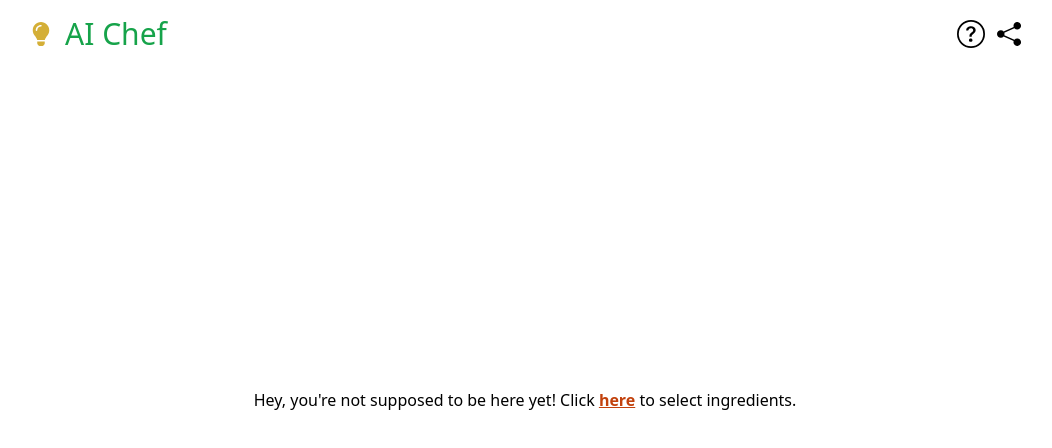
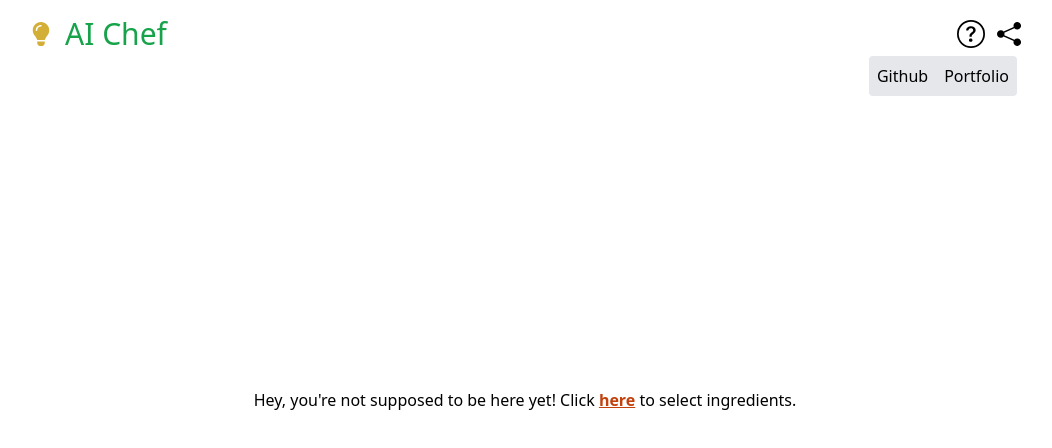
Before and after one commit to jeremiah-quill/Brainfood, a React (Create React App) app: page /choose-recipe in a window 1280 px wide. Both pictures are taken after a click on the button 1124 px from the left and 34 px from the top of the page. Shown: the top 448 px of the page, without its empty margins (115-1167 px from the left). Built offline with nearby package versions, Linux system fonts and the light colour scheme.

Commit message:
added socials bar rendered when button in nav is clicked.  linking to github and portfolio

```diff
--- a/src/components/ChooseRecipe/ChooseRecipe.js
+++ b/src/components/ChooseRecipe/ChooseRecipe.js
@@ -75,17 +75,19 @@ const ChooseRecipe = () => {
   }
 
   return (
+    <>
       <div className="bg-gray-200 p-10 rounded">
         <h2 className="mb-20 max-w-lg">
-        Our AI Chef was kind enough to come up with 3 recipes that include your ingredients. Choose
-        from the suggestions below and our AI will generate a full recipe for you to follow.
+          Our AI Chef was kind enough to come up with 3 recipes that include your ingredients.
+          Choose from the suggestions below and our AI will generate a full recipe for you to
+          follow.
         </h2>
         <ul className="flex flex-col gap-5 items-center">
           {location.state.map((recipe, idx) => (
             <li key={idx}>
               <Button
                 onClick={() => handleChooseRecipe(recipe)}
-              uniqueClassNames="bg-gray-300 hover:brightness-110"
+                uniqueClassNames="bg-gray-500 text-white hover:bg-green-600 transition-all"
                 text={recipe}
               />
             </li>
@@ -93,6 +95,10 @@ const ChooseRecipe = () => {
         </ul>
         {isLoading}
       </div>
+      <Link className="p-2 mt-5 bg-yellow-500 rounded hover:brightness-125 transition-all" to="/">
+        Go back
+      </Link>
+    </>
   );
 };
 
--- a/src/components/GetCookin/GetCookin.js
+++ b/src/components/GetCookin/GetCookin.js
@@ -1,5 +1,5 @@
 import React from "react";
-import { Link, useLocation } from "react-router-dom";
+import { Link, useLocation, Navigate } from "react-router-dom";
 import { useIngredientsContext } from "../../contexts/IngredientsContext";
 
 const GetCookin = () => {
@@ -22,6 +22,7 @@ const GetCookin = () => {
   console.log(location.state);
 
   return (
+    <>
       <div className="bg-gray-200 p-10 rounded">
         <h2 className="text-4xl mb-10 text-center">{chosenRecipeName}</h2>
         <h3 className="text-xl">Your Ingredients</h3>
@@ -36,6 +37,10 @@ const GetCookin = () => {
           ))}
         </ol>
       </div>
+      <Link className="p-2 mt-5 bg-yellow-500 rounded hover:brightness-125 transition-all" to="/">
+        Start Over
+      </Link>
+    </>
   );
 };
 
--- a/src/components/Ingredient/Ingredient.js
+++ b/src/components/Ingredient/Ingredient.js
@@ -10,7 +10,7 @@ const Ingredient = ({ ingredient }) => {
   }
 
   return (
-    <li className="py-1 px-2 rounded flex items-center gap-2 bg-gray-400">
+    <li className="py-1 px-2 rounded flex items-center gap-2 bg-gray-500 text-white">
       <div>
         <h2 className="align-text-bottom inline-block">{ingredient.name}</h2>
       </div>
--- a/src/components/Navbar/Navbar.js
+++ b/src/components/Navbar/Navbar.js
@@ -1,8 +1,14 @@
-import React from "react";
+import React, { useState } from "react";
 import { FaLightbulb } from "react-icons/fa";
 import { BsShareFill, BsQuestionCircle } from "react-icons/bs";
 
 const Navbar = () => {
+  const [isSocialsOpen, setIsSocialsOpen] = useState(false);
+
+  function handleToggleSocials() {
+    setIsSocialsOpen((curr) => !curr);
+  }
+
   return (
     <div className="fixed z-20 top-0 flex items-center justify-between w-full p-4 max-w-5xl">
       <div className="flex items-center gap-3">
@@ -15,11 +21,33 @@ const Navbar = () => {
           className="hover:scale-110 transition-all">
           <BsQuestionCircle size="1.75rem" />
         </button>
-        <button
-          onClick={() => console.log("clicked social")}
-          className="hover:scale-110 transition-all">
+        <button onClick={handleToggleSocials} className="hover:scale-110 transition-all">
           <BsShareFill size="1.5rem" />
         </button>
+        {isSocialsOpen ? (
+          <div className="absolute top-14 bg-gray-200 rounded right-5">
+            <ul className="flex rounded">
+              <li className="cursor-pointer">
+                <a
+                  className="block p-2 hover:bg-green-500 rounded transition-all"
+                  target="_blank"
+                  href="https://github.com/jeremiah-quill"
+                  rel="noreferrer">
+                  Github
+                </a>
+              </li>
+              <li className="cursor-pointer">
+                <a
+                  className="block p-2 hover:bg-green-500 rounded transition-all"
+                  target="_blank"
+                  href="https://www.jeremiahquill.com"
+                  rel="noreferrer">
+                  Portfolio
+                </a>
+              </li>
+            </ul>
+          </div>
+        ) : null}
       </div>
     </div>
   );
```
Lines whose indentation alone changed are shown as unchanged.
